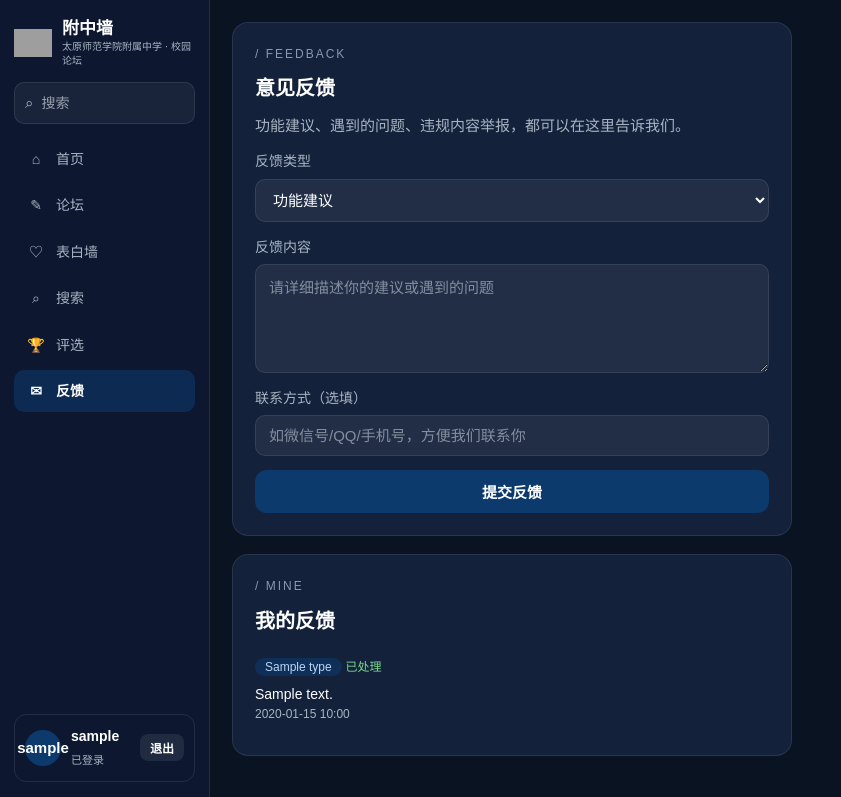
After one commit to Kang998851/fuzhong-vote, a Flask app: page /feedback in a window 1280 px wide. The commit adds this page. Shown: the top 797 px of the page, without its empty margins (0-841 px from the left). Run offline with Flask 3, Linux system fonts and the light colour scheme; the visitor is signed in with stand-in values (Sample User, id 1); a database or web service that is not in the repository returns one stand-in record (values such as "Sample title"); some libraries are stand-ins or nearby versions; grey boxes are pictures that could not be loaded.

Commit message:
新增意见反馈功能与后台一键数据备份

```diff
--- a/app.py
+++ b/app.py
@@ -6,6 +6,7 @@ Flask + SQLite 单文件应用，无构建步骤，python app.py 即可运行。
 """
 import os
 import base64
+import json
 import sqlite3
 import secrets
 from datetime import datetime
@@ -14,7 +15,7 @@ from zoneinfo import ZoneInfo
 from functools import wraps
 
 from flask import (Flask, g, request, session, redirect, url_for,
-                   render_template, flash, abort, send_file)
+                   render_template, flash, abort, send_file, Response)
 from werkzeug.security import generate_password_hash, check_password_hash
 
 try:
@@ -36,7 +37,6 @@ app = Flask(__name__)
 app.config.update(
     SECRET_KEY=os.environ.get("SECRET_KEY", "dev-insecure-change-me"),
     DATABASE=os.environ.get("DATABASE", os.path.join(BASE_DIR, "data", "app.db")),
-    UPLOAD_FOLDER=os.environ.get("UPLOAD_FOLDER", os.path.join(BASE_DIR, "uploads")),
     MAX_CONTENT_LENGTH=4 * 1024 * 1024,  # 上传上限 4MB
 )
 
@@ -44,6 +44,9 @@ ALLOWED_EXTS = {"jpg", "jpeg", "png", "webp"}
 BOARDS = [("xiaohua", "校花"), ("xiaocao", "校草"), ("mascot", "吉祥物")]
 BOARD_NAMES = dict(BOARDS)
 CATEGORIES = ["学习", "生活", "活动", "树洞"]
+FEEDBACK_TYPES = [("suggest", "功能建议"), ("bug", "问题反馈"),
+                  ("report", "内容举报"), ("other", "其他")]
+FEEDBACK_TYPE_NAMES = dict(FEEDBACK_TYPES)
 
 # 数据库切换：默认 SQLite（本地/自有服务器）；设置 DATABASE_URL 环境变量则用 Postgres（Render）
 USE_PG = bool(os.environ.get("DATABASE_URL"))
@@ -114,6 +117,15 @@ CREATE TABLE IF NOT EXISTS votes(
     day TEXT NOT NULL,
     created_at TEXT NOT NULL,
     UNIQUE(user_id, board, day)
+);
+CREATE TABLE IF NOT EXISTS feedbacks(
+    id INTEGER PRIMARY KEY AUTOINCREMENT,
+    user_id INTEGER NOT NULL REFERENCES users(id) ON DELETE CASCADE,
+    type TEXT NOT NULL,
+    body TEXT NOT NULL,
+    contact TEXT NOT NULL DEFAULT '',
+    status INTEGER NOT NULL DEFAULT 0,
+    created_at TEXT NOT NULL
 );
 """
 
@@ -716,6 +728,37 @@ def candidate_photo(cid):
                      max_age=86400)
 
 
+# ---------- 意见反馈 ----------
+@app.route("/feedback", methods=["GET", "POST"])
+@login_required
+def feedback():
+    me = current_user()
+    db = get_db()
+    if request.method == "POST":
+        ftype = request.form.get("type", "")
+        body = request.form.get("body", "").strip()
+        contact = request.form.get("contact", "").strip()
+        if ftype not in FEEDBACK_TYPE_NAMES:
+            flash("请选择反馈类型", "error")
+        elif not (2 <= len(body) <= 1000):
+            flash("反馈内容需为 2-1000 个字符", "error")
+        elif len(contact) > 100:
+            flash("联系方式过长", "error")
+        else:
+            db.execute(
+                "INSERT INTO feedbacks(user_id, type, body, contact, created_at)"
+                " VALUES(?,?,?,?,?)",
+                (me["id"], ftype, body, contact, now_str()))
+            db.commit()
+            flash("反馈已提交，感谢你的建议！", "ok")
+            return redirect(url_for("feedback"))
+    mine = db.execute(
+        "SELECT * FROM feedbacks WHERE user_id=? ORDER BY id DESC",
+        (me["id"],)).fetchall()
+    return render_template("feedback.html", types=FEEDBACK_TYPES,
+                           type_names=FEEDBACK_TYPE_NAMES, mine=mine)
+
+
 # ---------- 管理员 ----------
 @app.route("/admin")
 @admin_required
@@ -740,8 +783,16 @@ def admin():
         "SELECT * FROM announcements ORDER BY id DESC").fetchall()
     users = db.execute(
         "SELECT id, username, is_admin, created_at FROM users ORDER BY id").fetchall()
+    feedbacks = db.execute(
+        """SELECT f.*, u.username FROM feedbacks f
+           JOIN users u ON u.id=f.user_id
+           ORDER BY f.status, f.id DESC""").fetchall()
+    stats["feedbacks"] = db.execute("SELECT COUNT(*) c FROM feedbacks").fetchone()["c"]
+    stats["feedbacks_open"] = db.execute(
+        "SELECT COUNT(*) c FROM feedbacks WHERE status=0").fetchone()["c"]
     return render_template("admin.html", stats=stats, tops=tops,
-                           announcements=announcements, users=users)
+                           announcements=announcements, users=users,
+                           feedbacks=feedbacks, type_names=FEEDBACK_TYPE_NAMES)
 
 
 @app.route("/admin/user/<int:uid>/reset-password", methods=["POST"])
@@ -757,6 +808,50 @@ def admin_reset_password(uid):
     db.commit()
     flash(f"用户 {row['username']} 的密码已重置为：{temp}（请复制后立即告知对方，对方可用此密码登录）", "ok")
     return redirect(url_for("admin"))
+
+
+@app.route("/admin/feedback/<int:fid>/handle", methods=["POST"])
+@admin_required
+def admin_feedback_handle(fid):
+    db = get_db()
+    db.execute("UPDATE feedbacks SET status=1 WHERE id=?", (fid,))
+    db.commit()
+    flash("已标记为已处理", "ok")
+    return redirect(url_for("admin"))
+
+
+BACKUP_TABLES = ["users", "announcements", "forum_posts", "forum_replies",
+                 "post_likes", "confessions", "confession_likes",
+                 "candidates", "votes", "feedbacks"]
+
+
+@app.route("/admin/backup")
+def admin_backup():
+    """下载全站数据备份（JSON）。管理员会话可直接下载；
+    设置 BACKUP_TOKEN 环境变量后，自动备份任务可用 ?token=xxx 下载。"""
+    token = request.args.get("token", "")
+    backup_token = os.environ.get("BACKUP_TOKEN", "")
+    authed = bool(backup_token) and secrets.compare_digest(token, backup_token)
+    if not authed:
+        me = current_user()
+        if not me or not me["is_admin"]:
+            abort(403)
+    db = get_db()
+    dump = {"exported_at": now_str(), "tables": {}}
+    for t in BACKUP_TABLES:
+        try:
+            rows = db.execute(f"SELECT * FROM {t}").fetchall()
+        except Exception:
+            continue
+        dump["tables"][t] = [dict(r) for r in rows]
+    for c in dump["tables"].get("candidates", []):
+        d = c.get("photo_data")
+        if d is not None:
+            c["photo_data"] = base64.b64encode(bytes(d)).decode("ascii")
+    payload = json.dumps(dump, ensure_ascii=False)
+    fname = "fuzhong-backup-%s.json" % datetime.now(TZ).strftime("%Y%m%d-%H%M%S")
+    return Response(payload, mimetype="application/json",
+                    headers={"Content-Disposition": f"attachment; filename={fname}"})
 
 
 @app.route("/admin/announce", methods=["POST"])
@@ -787,6 +882,8 @@ def admin_delete(kind, oid):
         db.execute("DELETE FROM candidates WHERE id=?", (oid,))
     elif kind == "announcement":
         db.execute("DELETE FROM announcements WHERE id=?", (oid,))
+    elif kind == "feedback":
+        db.execute("DELETE FROM feedbacks WHERE id=?", (oid,))
     else:
         abort(400)
     db.commit()
--- a/templates/base.html
+++ b/templates/base.html
@@ -41,6 +41,8 @@
         <span class="nav-ico">⌕</span>搜索</a>
       <a href="{{ url_for('vote') }}" class="{{ 'active' if active_page=='vote' else '' }}">
         <span class="nav-ico">🏆</span>评选</a>
+      <a href="{{ url_for('feedback') }}" class="{{ 'active' if active_page=='feedback' else '' }}">
+        <span class="nav-ico">✉</span>反馈</a>
       {% if me and me.is_admin %}
       <a href="{{ url_for('admin') }}" class="{{ 'active' if active_page=='admin' else '' }}">
         <span class="nav-ico">⚙</span>管理</a>
--- /dev/null
+++ b/templates/feedback.html
@@ -0,0 +1,40 @@
+{% extends "base.html" %}
+{% set active_page = 'feedback' %}
+{% block title %}意见反馈{% endblock %}
+{% block content %}
+<section class="card narrow">
+  <div class="card-label">/ FEEDBACK</div>
+  <h2 class="card-title">意见反馈</h2>
+  <p class="dim">功能建议、遇到的问题、违规内容举报，都可以在这里告诉我们。</p>
+  <form method="post" class="form" style="margin-top:12px">
+    <input type="hidden" name="csrf_token" value="{{ csrf_token() }}">
+    <label>反馈类型
+      <select name="type">
+        {% for code, label in types %}<option value="{{ code }}">{{ label }}</option>{% endfor %}
+      </select>
+    </label>
+    <label>反馈内容<textarea name="body" rows="5" required minlength="2" maxlength="1000" placeholder="请详细描述你的建议或遇到的问题"></textarea></label>
+    <label>联系方式（选填）<input type="text" name="contact" maxlength="100" placeholder="如微信号/QQ/手机号，方便我们联系你"></label>
+    <button class="btn btn-primary" type="submit">提交反馈</button>
+  </form>
+</section>
+
+<section class="card narrow">
+  <div class="card-label">/ MINE</div>
+  <h2 class="card-title">我的反馈</h2>
+  {% if mine %}
+  <ul class="mini-list">
+    {% for f in mine %}
+    <li>
+      <span class="tag">{{ type_names[f.type] if f.type in type_names else f.type }}</span>
+      {% if f.status %}<span class="ok-text">已处理</span>{% else %}<span class="dim">待处理</span>{% endif %}
+      <p style="margin-top:6px">{{ f.body }}</p>
+      <div class="dim" style="font-size:12px">{{ f.created_at[:16] }}</div>
+    </li>
+    {% endfor %}
+  </ul>
+  {% else %}
+  <div class="empty">你还没有提交过反馈</div>
+  {% endif %}
+</section>
+{% endblock %}
```
Also changed, not shown: templates/admin.html (+37 -0 lines), tests/test_flow.py (+37 -1 lines).
